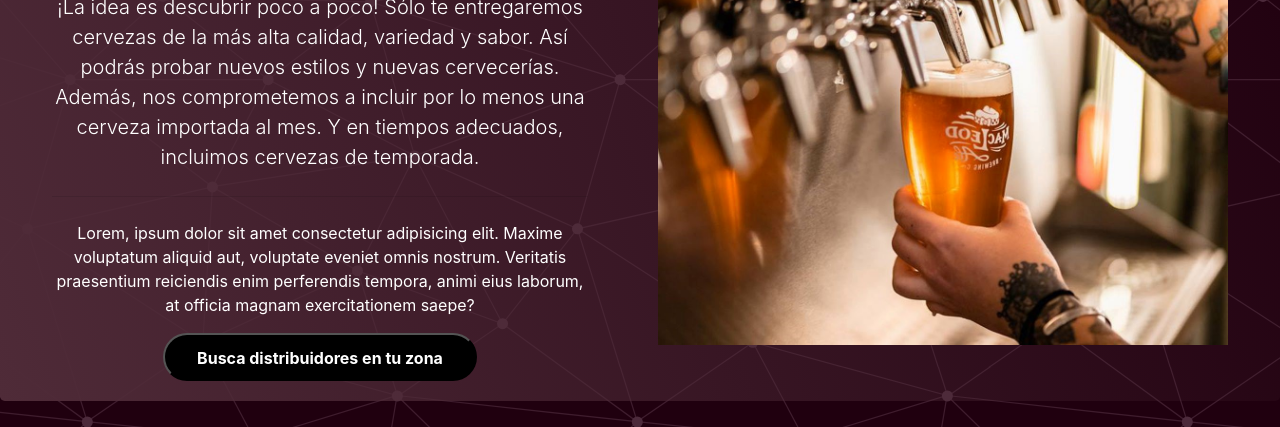
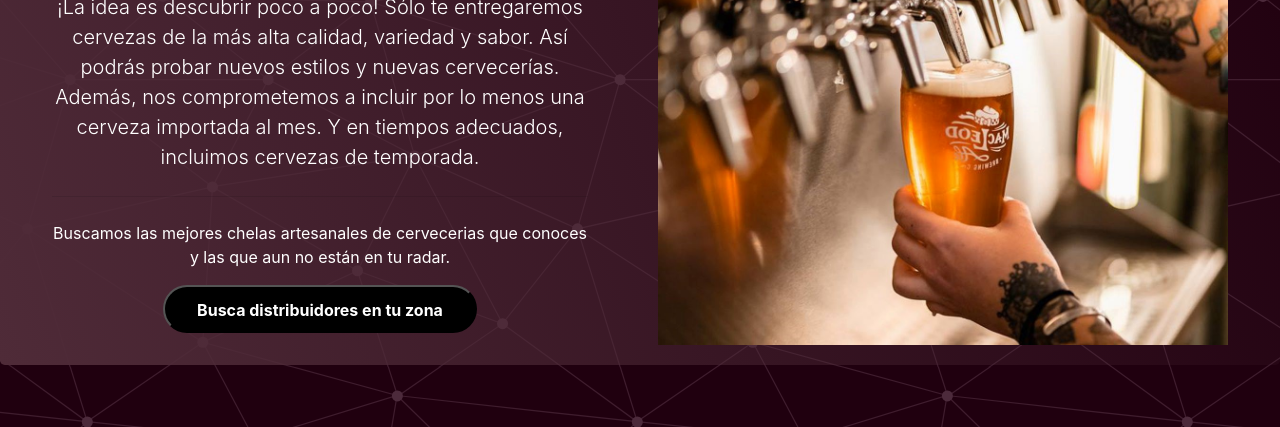
Before and after one commit to Amazingdann/amazingdann.github.io, a plain HTML site: page index.html in a window 1280 px wide. Shown: the part 183-610 px from the top of the page. Drawn offline with nearby package versions, Linux system fonts and the light colour scheme; files whose address does not match are found by name.

Commit message:
cambio jumbotron x texto

```diff
--- a/index.html
+++ b/index.html
@@ -53,7 +53,7 @@
             <h1 class="display-4 texto">PIDE TU CHELA</h1>
             <p class="lead"> ¡La idea es descubrir poco a poco! Sólo te entregaremos cervezas de la más alta calidad, variedad y sabor. Así podrás probar nuevos estilos y nuevas cervecerías. Además, nos comprometemos a incluir por lo menos una cerveza importada al mes. Y en tiempos adecuados, incluimos cervezas de temporada.</p>
             <hr class="my-4">
-            <p>Lorem, ipsum dolor sit amet consectetur adipisicing elit. Maxime voluptatum aliquid aut, voluptate eveniet omnis nostrum. Veritatis praesentium reiciendis enim perferendis tempora, animi eius laborum, at officia magnam exercitationem saepe?</p>
+            <p>Buscamos las mejores chelas artesanales de cervecerias que conoces y las que aun no están en tu radar.</p>
             <button class="button-black-hire" href="#" role="button">Busca distribuidores en tu zona</button>
         </div>
         <div class="item2"><img class="imagen" src="landingpage/assets/img/jumbotron.jpg" alt="brewing" width="600px"></div>
--- a/landingpage/assets/styles/style.css
+++ b/landingpage/assets/styles/style.css
@@ -95,6 +95,7 @@ body{
 .lager{
     grid-area: lager;
 }
+
 footer{
     background-color: #1d1016 ;
     color: white;
```
